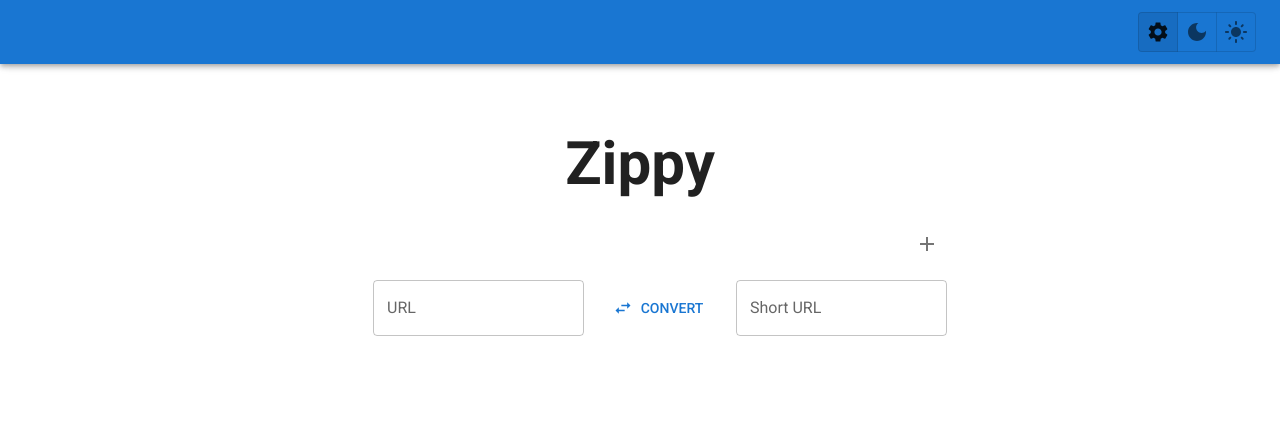
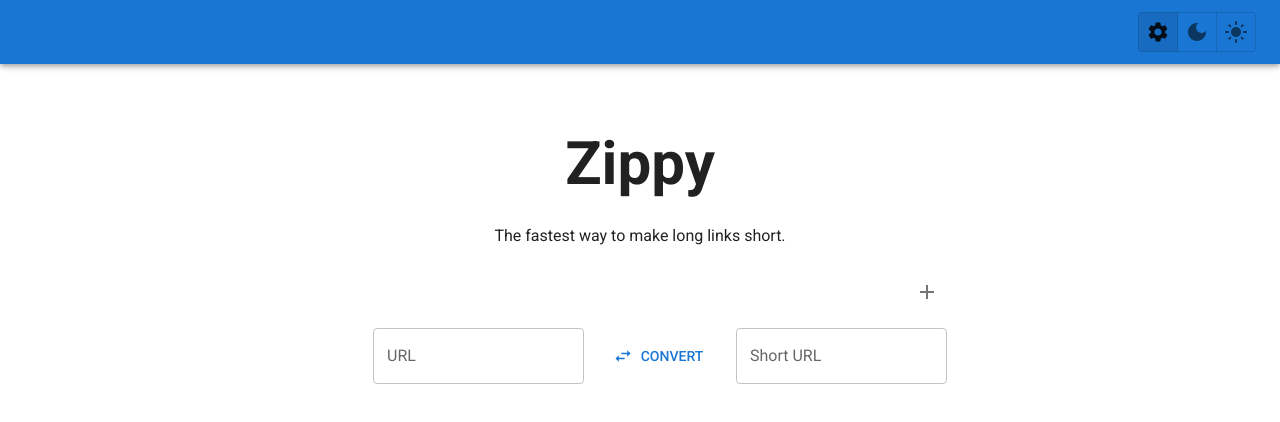
Before and after one commit to CHOGANGYEOL/zippy, a Next.js app: page / in a window 1280 px wide. Shown: the top 422 px of the page. Built offline with nearby package versions, Linux system fonts and the light colour scheme; what @mui/material-nextjs would draw is missing.

Commit message:
feat: add desc

```diff
--- a/src/app/layout.tsx
+++ b/src/app/layout.tsx
@@ -12,7 +12,7 @@ import type { Metadata } from "next";
 
 export const metadata: Metadata = {
   title: "Zippy",
-  description: "긴 URL을 짧게 만들어주는 초경량 URL 단축 서비스입니다.",
+  description: "The fastest way to make long links short.",
 };
 
 export default function RootLayout({
--- a/src/app/page.tsx
+++ b/src/app/page.tsx
@@ -124,6 +124,9 @@ export default function Home() {
       <Typography variant="h2" fontWeight={700}>
         Zippy
       </Typography>
+      <Typography variant="body1">
+        The fastest way to make long links short.
+      </Typography>
       <Stack alignItems={"flex-end"}>
         <IconButton onClick={addNewItem}>
           <Add />
@@ -153,6 +156,7 @@ export default function Home() {
                     value={item.originalUrl}
                     onChange={(e) => handleChange(idx, e.target.value)}
                     disabled={item.status !== "IDLE"}
+                    placeholder="https://example.com"
                     fullWidth
                   />
                   <Button
```
